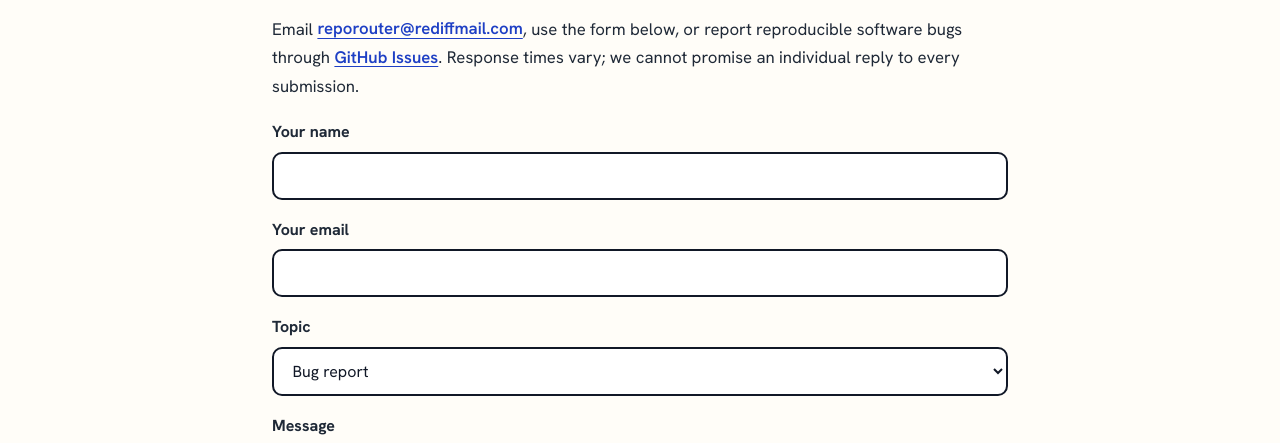
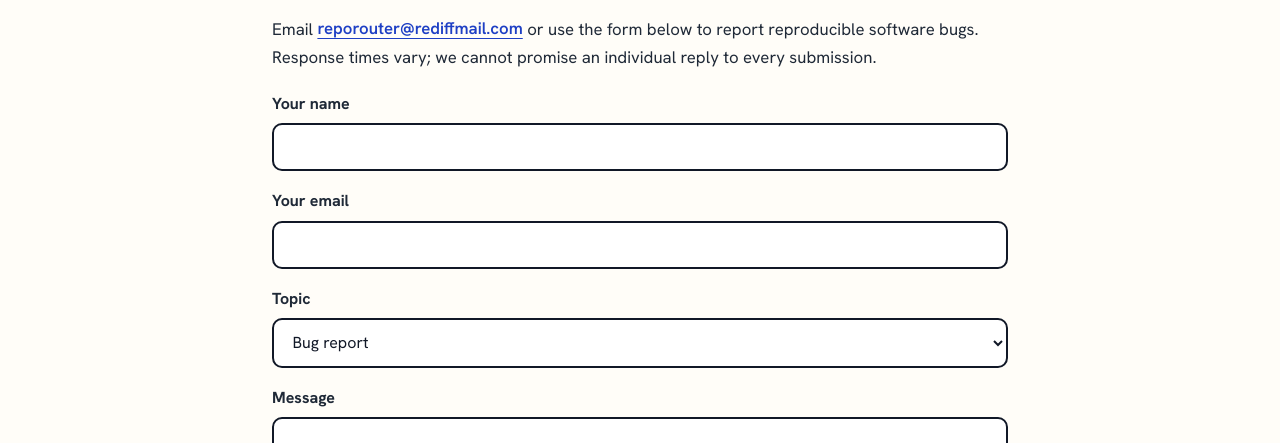
Before and after one commit to rahul300rkv/Reporouter, a website: page contact/index.html in a window 1280 px wide. Shown: the part 326-769 px from the top of the page. Drawn offline with Linux system fonts and the light colour scheme.

Commit message:
privacy: remove personal repository identifier from contact/index.html

```diff
--- a/contact/index.html
+++ b/contact/index.html
@@ -39,7 +39,7 @@
 <div class="article-shell"><span class="tag">Contact</span><h1>Contact Us</h1>
 <div class="prose">
 <p class="lede">Found a bug, spotted an error in a guide, or want to suggest an improvement? Use the contact form or the public repository issue tracker.</p>
-<p>Email <a href="mailto:reporouter@rediffmail.com">reporouter@rediffmail.com</a>, use the form below, or report reproducible software bugs through <a href="https://github.com/rahul300rkv/Reporouter/issues" target="_blank" rel="noopener noreferrer">GitHub Issues</a>. Response times vary; we cannot promise an individual reply to every submission.</p>
+<p>Email <a href="mailto:reporouter@rediffmail.com">reporouter@rediffmail.com</a> or use the form below to report reproducible software bugs. Response times vary; we cannot promise an individual reply to every submission.</p>
 <form class="form" name="contact" method="POST" action="/contact/thank-you/" data-netlify="true" netlify-honeypot="bot-field">
 <input type="hidden" name="form-name" value="contact"/>
 <p class="hp"><label>Do not fill this out: <input name="bot-field" tabindex="-1" autocomplete="off"/></label></p>
```
